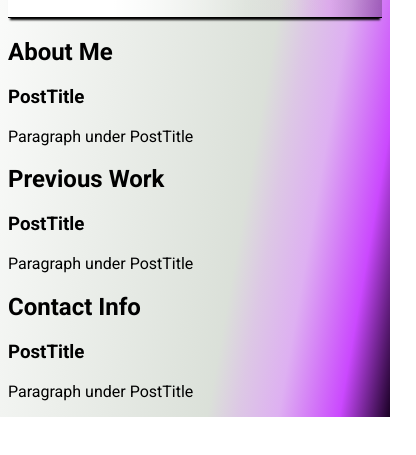
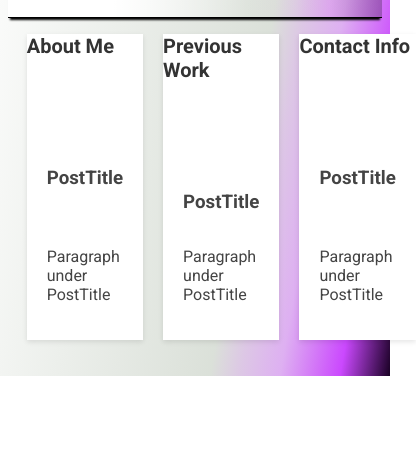
Before and after one commit to Proto133/Web_Portfolio, a plain HTML site: page index.html in a window 390 px wide. Shown: the part 253-708 px from the top of the page, 416 px wide, since content can reach past the window. Drawn offline with Linux system fonts and the light colour scheme.

Commit message:
added transitions and styles to cards

```diff
--- a/assets/style.css
+++ b/assets/style.css
@@ -21,7 +21,11 @@
     font-weight: bold;
     color: #0c0c0c;
 }
+
+
 /* Look back into this*/
+
+
 /*
 #frost {
     position: absolute;
@@ -73,43 +77,106 @@
     border-left: 1px solid black;
     border-radius: 0;
 }
+
+
 }
+
 /*Main Section -- Everything under the <header>*/
 .main {
     max-width: 100%;
-        margin: 0 auto;
-        padding: 0 3em 1.5em;
+    padding: 10em;
 }
+.band {
+    width: 90%;
+    max-width: 1280px;
+    margin: 1em auto;
+    display: grid;
+    grid-template-columns: 1fr;
+    grid-template-rows: auto;
+    grid-gap: 20px;
+}
+
 /* CARD attricbutes*/
-    .flex1 {}
-    #about {}
-    .cardbg {}
-    .card-header {}
-    .card-body {}
-    .card-cont {}
-    .card-footer {}
+Main {
+    Font-family: 'Roboto', sans-serif;
+}
+.card {
+    background: white;
+    text-decoration: none;
+    color: #444;
+    box-shadow: 0 2px 5px rgba(0, 0, 0, 0.1);
+    display: flex;
+    flex-direction: column;
+    min-height: 100%;
+    position: relative;
+    top: 0;
+    transition: all .5s ease-in;
+}
+
+/*Card emphasis*/
+span .card:hover {
+    top: -5px;
+    box-shadow: 0 4px 5px rgba(0, 0, 0, 0.2);
+}
+
+/* typography */
+.card h1 {
+    font-size: 20px;
+    margin: 0;
+    color: #333;
+}
+.card article {
+    padding: 20px;
+    flex: 1;
+    display: flex;
+    flex-direction: column;
+    justify-content: space-between;
+}
+
+}
+.card p {
+    flex: 1;
+    line-height: 1.4;
+}
+.card span {
+    font-size: 12px;
+    font-weight: bold;
+    color: #999;
+    text-transform: uppercase;
+    letter-spacing: .05em;
+    margin: 2em 0 0 0;
+}
+.card .thumb {
+    padding-bottom: 60%;
+    background-size: cover;
+    background-position: center center;
+}
+
 /* Media Queries */
 @media only screen and (max-width: 1280) {
     /* styles for wide screens */
+    .item-1 {
+        grid-column: 1/ span 2;
+    }
 }
 @media only screen and (max-width: 768px) {
     /* styles for narrow screens */
-
     .header .wpmain {
         border-bottom: 1.5px solid black;
         border-radius: 0;
     }
-
     .header a.active {
         border: none;
     }
-
     .header a {
         float: none;
         display: block;
         text-align: center;
     }
-
     .header-right {
         float: none;
     }
+    .band {
+        grid-template-columns: repeat(3, 1fr);
+    }
+}
```
Lines whose indentation alone changed are shown as unchanged.
